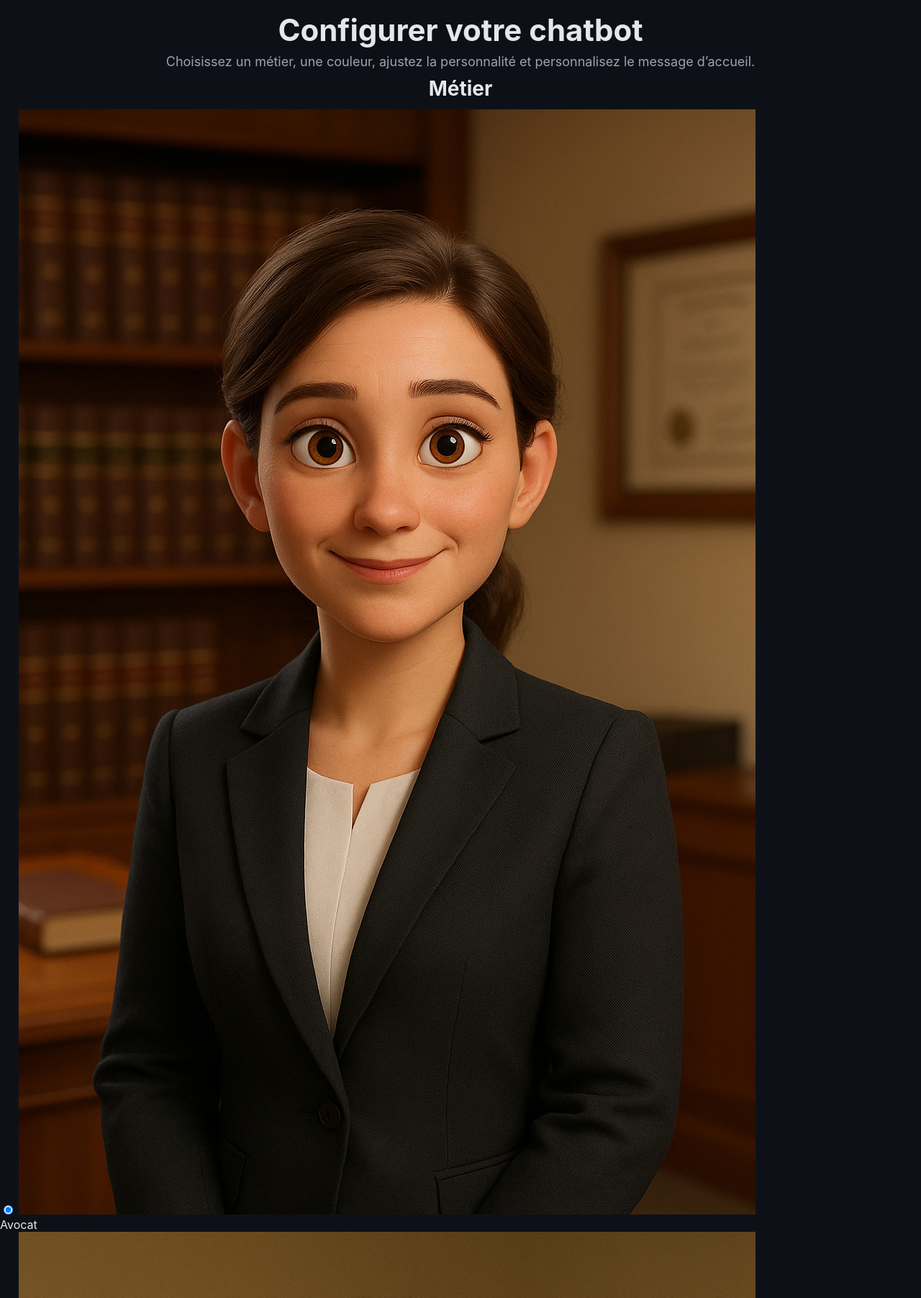
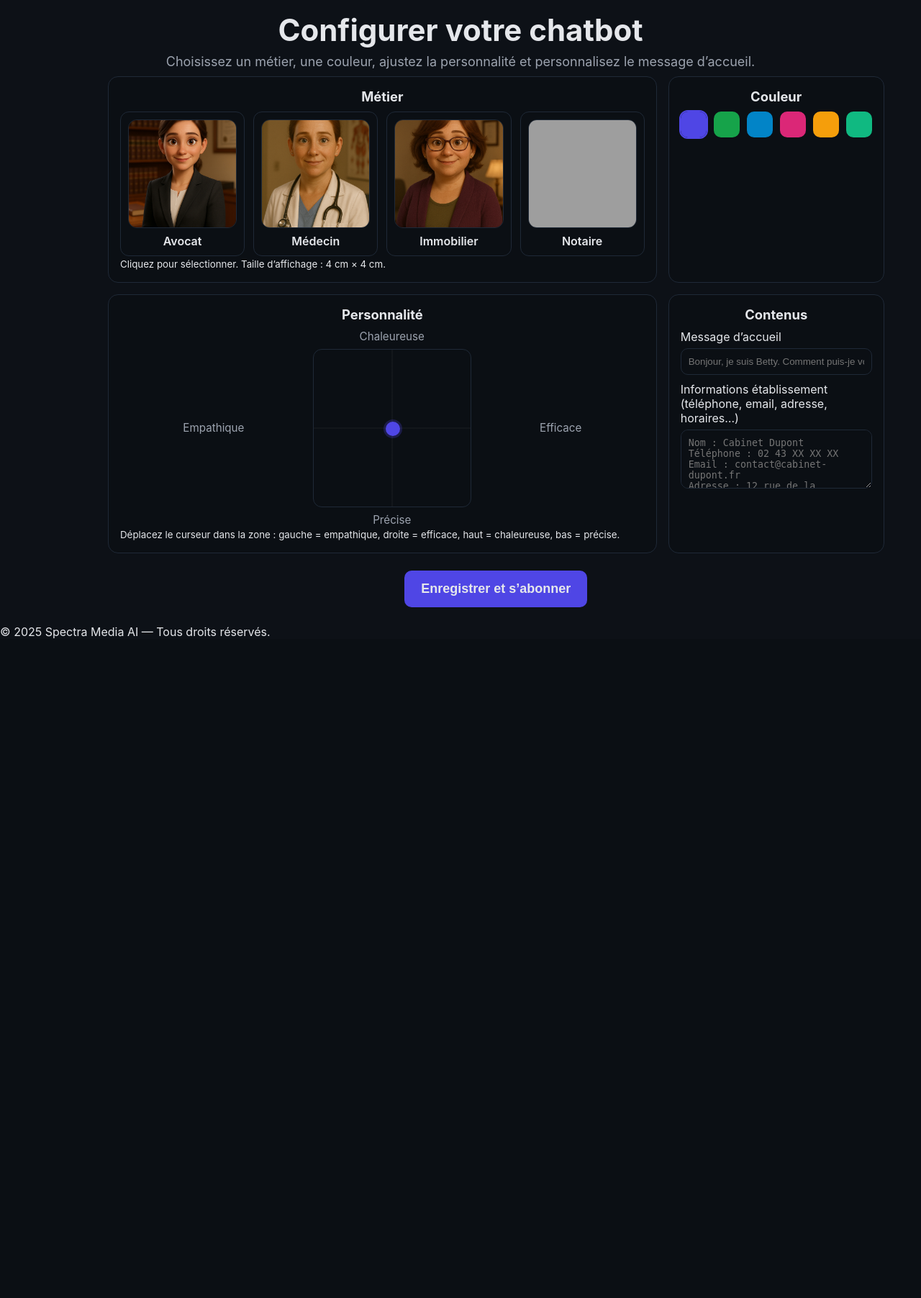
Before and after one commit to vincentbastille10/betty_abonnement_version2, a Flask app: page /config in a window 1280 px wide. Shown: the part 66-1870 px from the top of the page at 72% size. After the commit the page ends 954 px from the top, so only its background shows below. Run offline with Flask 3, Linux system fonts and the light colour scheme; grey boxes are pictures that could not be loaded.

Commit message:
Update style.css

```diff
--- a/static/css/style.css
+++ b/static/css/style.css
@@ -88,3 +88,63 @@ a{color:inherit;text-decoration:none}
   .features,.metrics,.testimonials,.faq-list{grid-template-columns:1fr}
   .demo-frame{margin:0 10px}
 }
+
+/* ===== Page config ===== */
+.cfg-grid{max-width:980px;margin:0 auto;display:grid;grid-template-columns:1fr 1fr;gap:16px}
+.card{background:var(--card);border:1px solid var(--border);border-radius:14px;padding:16px}
+.card h2{margin:0 0 10px 0;font-size:1.15rem}
+
+.avatar-grid{display:grid;grid-template-columns:repeat(4,1fr);gap:12px}
+.avatar-card{
+  display:flex;flex-direction:column;align-items:center;gap:8px;
+  padding:10px;border:1px solid var(--border);border-radius:12px;background:#0b0f14;cursor:pointer
+}
+.avatar-card input[type="radio"]{display:none}
+.avatar-card img{
+  width:4cm;height:4cm;object-fit:cover;border-radius:12px;border:1px solid var(--border);
+  display:block;margin:0 auto;
+}
+.avatar-card .a-label{font-weight:600}
+.avatar-card.selected{outline:2px solid var(--primary)}
+
+.color-grid{display:grid;grid-template-columns:repeat(6,36px);gap:10px;align-items:center}
+.color-swatch{width:36px;height:36px;border-radius:10px;background:var(--c);border:2px solid transparent;cursor:pointer;display:inline-block}
+.color-swatch input{display:none}
+.color-swatch:has(input:checked){outline:2px solid var(--primary)}
+
+.axes-wrap{
+  display:grid;grid-template-columns:auto 220px auto;
+  grid-template-rows:auto 220px auto;gap:8px;align-items:center;justify-items:center
+}
+.axis-label{color:var(--muted);font-size:.95rem}
+.axis-label.top{grid-column:2;grid-row:1}
+.axis-label.left{grid-column:1;grid-row:2}
+.axis-label.right{grid-column:3;grid-row:2}
+.axis-label.bottom{grid-column:2;grid-row:3}
+
+.joystick{
+  grid-column:2;grid-row:2;width:220px;height:220px;border:1px solid var(--border);
+  border-radius:12px;position:relative;background:
+    linear-gradient(to right, transparent 49.5%, rgba(255,255,255,.06) 50%, transparent 50.5%),
+    linear-gradient(to bottom, transparent 49.5%, rgba(255,255,255,.06) 50%, transparent 50.5%),
+    #0b0f14;
+  touch-action:none;
+}
+.thumb{
+  position:absolute;width:20px;height:20px;border-radius:50%;
+  background:var(--primary);box-shadow:0 0 0 3px rgba(79,70,229,.25);
+  pointer-events:none;
+}
+
+.field{display:flex;flex-direction:column;gap:6px;margin:10px 0}
+.field input,.field textarea{
+  background:#0b0f14;border:1px solid var(--border);border-radius:10px;color:var(--text);padding:10px
+}
+
+.cta{grid-column:1 / -1;display:flex;justify-content:center;margin:8px 0}
+
+/* Responsive */
+@media (max-width:900px){
+  .cfg-grid{grid-template-columns:1fr}
+  .avatar-grid{grid-template-columns:repeat(2,1fr)}
+}
```
